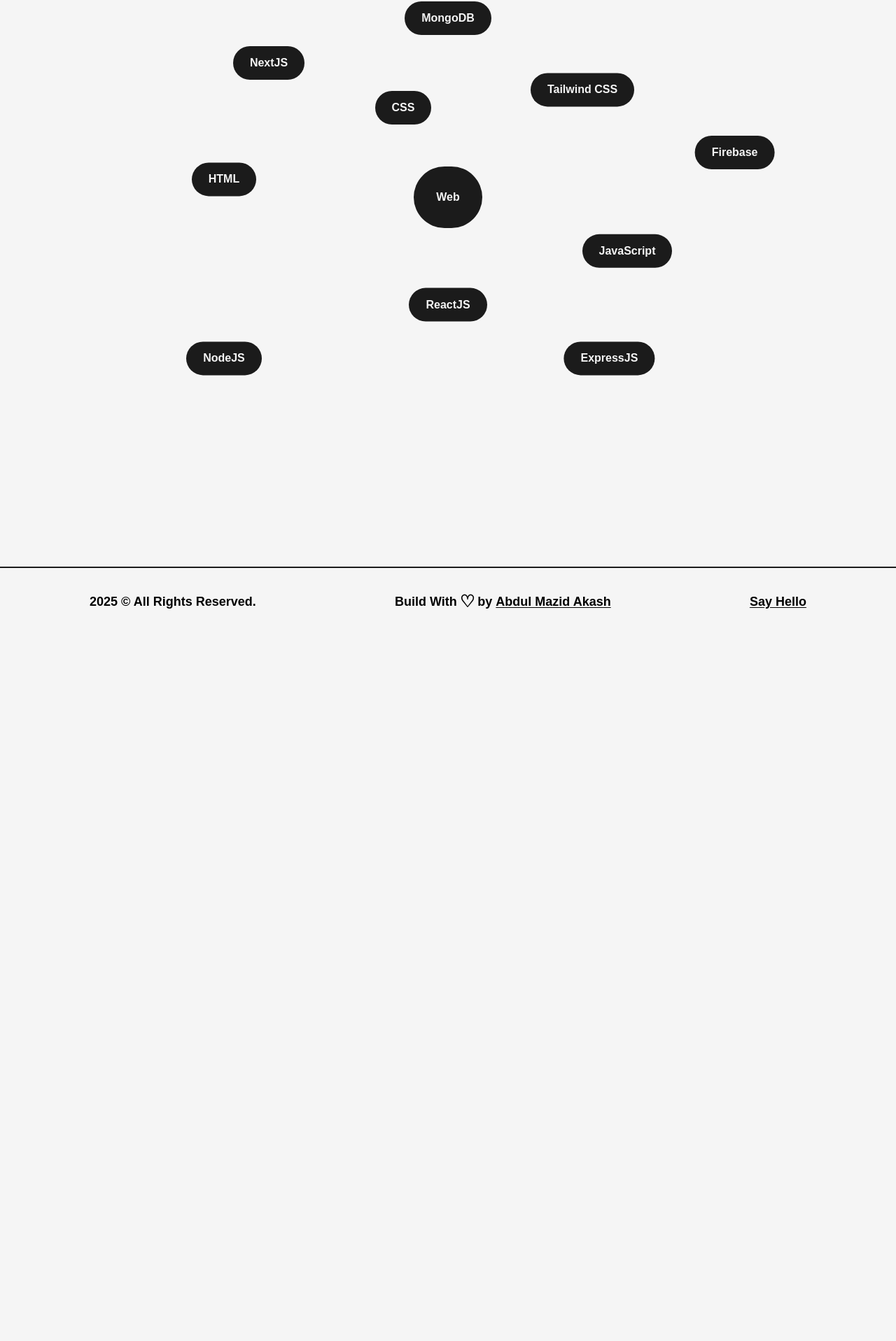
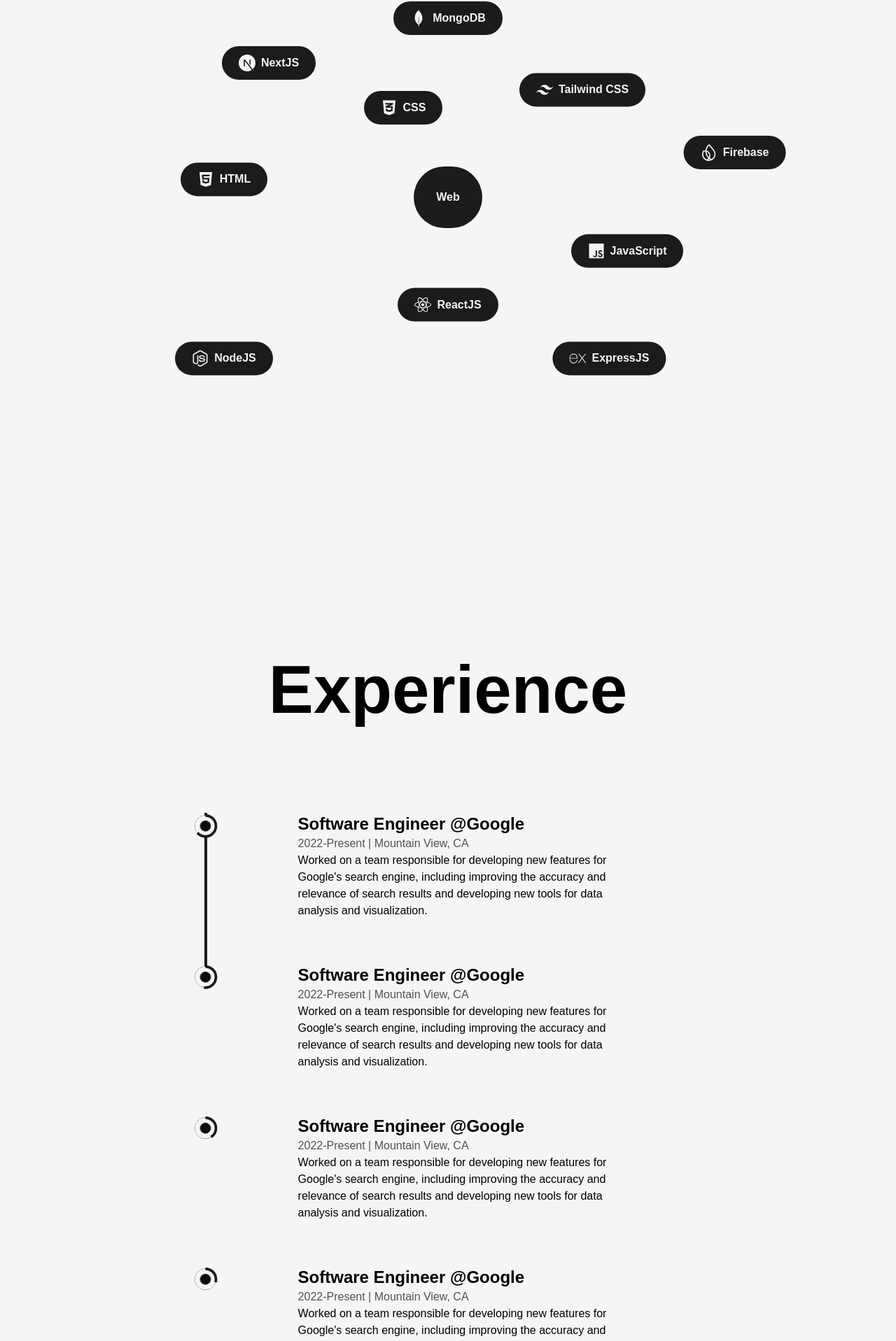
Before and after one commit to abdulmazidakash/f-next-js-portfolio-2025, a Next.js app: page /about in a window 1280 px wide. Shown: the part 1336-3253 px from the top of the page at 70% size. Before the commit the page ends 2244 px from the top, so only its background shows below. Built offline with nearby package versions, Linux system fonts and the light colour scheme.

Commit message:
experience section almost done

```diff
--- a/src/app/about/page.jsx
+++ b/src/app/about/page.jsx
@@ -1,4 +1,5 @@
 import AboutPage from '@/components/about/AboutPage'
+import Experience from '@/components/Experience';
 import SkillsSection from '@/components/Skills';
 import React from 'react'
 export const metadata = {
@@ -11,6 +12,7 @@
 	<div className='pt-16 p-32'>
 		<AboutPage/>
     <SkillsSection/>
+    <Experience/>
 	</div>
   )
 }
--- /dev/null
+++ b/src/components/Experience.jsx
@@ -0,0 +1,86 @@
+'use client'
+import React, { useRef } from 'react'
+import {motion, useScroll} from 'framer-motion'
+import LiIcon from './LiIcon'
+
+const Details = ({position, company, companyLink, time, address, work}) =>{
+	const ref = useRef(null);
+	return <li ref={ref} className='my-8 first:mt-0 last:mb-0 w-[60%] mx-auto flex flex-col items-center justify-between'>
+		<LiIcon reference={ref} />
+		<motion.div
+		initial={{y:50}}
+		whileInView={{y:0}}
+		transition={{duration:0.5, type:'spring'}}
+		>
+			<h3 className='capitalize font-bold text-2xl'>{position}&nbsp;<a href={companyLink} target='_blank' className='text-primary capitalize'>@{company}</a></h3>
+			<span className='capitalize font-medium text-dark/75'>
+				{time} | {address}
+			</span>
+			<p className='font-medium w-full'>
+				{work}
+			</p>
+		</motion.div>
+	</li>
+}
+
+export default function Experience() {
+	const ref = useRef(null);
+	const {scrollYProgress} = useScroll({
+		target: ref,
+		offset: ['start end', 'center start'],
+	})
+
+  return (
+	<div className='my-64'>
+		<h2 className='font-bold text-8xl mb-32 w-full text-center'>Experience</h2>
+
+		<div ref={ref} className='w-[75%] mx-auto relative'>
+			{/* sidebar div  */}
+			<motion.div style={{scaleY: scrollYProgress}} className='absolute left-9 top-0 w-[4px] h-full bg-dark origin-top'></motion.div>
+
+			<ul className='w-full flex flex-col items-start justify-between ml-4'>
+				<Details
+				position={'Software Engineer'}
+				company={'Google'}
+				companyLink={'www.google.com'}
+				time={'2022-Present'}
+				address={'Mountain View, CA'}
+				work={`Worked on a team responsible for developing new features for Google's
+						search engine, including improving the accuracy and relevance of search results and
+						developing new tools for data analysis and visualization.`}
+				/>
+				<Details
+				position={'Software Engineer'}
+				company={'Google'}
+				companyLink={'www.google.com'}
+				time={'2022-Present'}
+				address={'Mountain View, CA'}
+				work={`Worked on a team responsible for developing new features for Google's
+						search engine, including improving the accuracy and relevance of search results and
+						developing new tools for data analysis and visualization.`}
+				/>
+				<Details
+				position={'Software Engineer'}
+				company={'Google'}
+				companyLink={'www.google.com'}
+				time={'2022-Present'}
+				address={'Mountain View, CA'}
+				work={`Worked on a team responsible for developing new features for Google's
+						search engine, including improving the accuracy and relevance of search results and
+						developing new tools for data analysis and visualization.`}
+				/>
+				<Details
+				position={'Software Engineer'}
+				company={'Google'}
+				companyLink={'www.google.com'}
+				time={'2022-Present'}
+				address={'Mountain View, CA'}
+				work={`Worked on a team responsible for developing new features for Google's
+						search engine, including improving the accuracy and relevance of search results and
+						developing new tools for data analysis and visualization.`}
+				/>
+			</ul>
+		</div>
+	</div>
+  )
+}
--- /dev/null
+++ b/src/components/LiIcon.jsx
@@ -0,0 +1,24 @@
+'use client'
+import React from 'react'
+import {motion, useScroll} from 'framer-motion'
+
+export default function LiIcon({reference}) {
+	const {scrollYProgress} = useScroll({
+			target: reference,
+			offset: ['center end', 'center center'],
+		})
+  return (
+	<div>
+		<figure className='absolute  left-0 stroke-dark'>
+			<svg className='-rotate-90'  width={'75'} height={'75'} viewBox='0 0 100 100'>
+				<circle cx={'75'} cy={'50'} r={'20'} className='stroke-primary stroke-1 fill-none' />
+				<motion.circle
+				 cx={'75'} cy={'50'} r={'20'} className='stroke-[5px] fill-light'
+				 style={{pathLength: scrollYProgress}}
+				 />
+				<circle cx={'75'} cy={'50'} r={'10'} className='animate-pulse stroke-1 fill-primary'/>
+			</svg>
+		</figure>
+	</div>
+  )
+}
--- a/src/components/Skills.jsx
+++ b/src/components/Skills.jsx
@@ -1,44 +1,79 @@
-'use client'
-import React from 'react'
-import {motion} from 'framer-motion'
+'use client';
+import React from 'react';
+import { motion } from 'framer-motion';
+import {
+  FaHtml5,
+  FaCss3Alt,
+  FaJs,
+  FaReact,
+  FaNodeJs
+} from 'react-icons/fa';
+import { SiNextdotjs, SiTailwindcss, SiFirebase, SiMongodb, SiExpress } from 'react-icons/si';
 
-const Skill = ({name, x, y})=>{
+// Map skill names to Tailwind text color classes
+const skillColors = {
+  HTML: 'text-red-500',
+  CSS: 'text-blue-500',
+  default: 'text-[var(--text-light)]', // Fallback to custom light color
+};
+// Map skill names to their corresponding icons
+const skillIcons = {
+  HTML: FaHtml5,
+  CSS: FaCss3Alt,
+  JavaScript: FaJs,
+  ReactJS: FaReact,
+  NextJS: SiNextdotjs,
+  'Tailwind CSS': SiTailwindcss,
+  Firebase: SiFirebase,
+  MongoDB: SiMongodb,
+  NodeJS: FaNodeJs,
+  ExpressJS: SiExpress,
+};
+
+const Skill = ({ name, x, y }) => {
+  const Icon = skillIcons[name]; // Get the icon component for the skill
+  const colorClass = skillColors[name] || skillColors.default;
+
   return (
-		<motion.div className={`flex items-center justify-center rounded-full font-semibold bg-dark text-light px-6 py-3 shadow-dark cursor-pointer absolute`}
-			whileHover={{scale:1.05}}
-			initial={{x:0, y:0}}
-			whileInView={{x:x, y:y}}
-			viewport={{once: true}}
-			transition={{duration: 1.5}}
+    <motion.div
+      className={`flex items-center justify-center rounded-full font-semibold bg-dark text-light px-6 py-3 shadow-dark cursor-pointer absolute`}
+      whileHover={{ scale: 1.05 }}
+      initial={{ x: 0, y: 0 }}
+      whileInView={{ x, y }}
+      viewport={{ once: true }}
+      transition={{ duration: 1.5 }}
     >
+      {Icon && <Icon className="mr-2 text-2xl" />} {/* Render icon if it exists */}
       {name}
     </motion.div>
-	)
-}
+  );
+};
+
 export default function SkillsSection() {
   return (
     <div>
-		<h1 className='font-bold text-8xl mt-64 w-full text-center'>Skills</h1>
+      <h1 className="font-bold text-8xl mt-64 w-full text-center">Skills</h1>
       <div
-		className='w-full h-screen relative flex items-center justify-center rounded-full'
+        className="w-full h-screen relative flex items-center justify-center rounded-full"
         style={{ background: 'var(--background-circularLight)' }}
       >
-			<motion.div className={`flex items-center justify-center rounded-full font-semibold bg-dark text-light p-8 shadow-dark cursor-pointer`}
-			whileHover={{scale:1.05}}
+        <motion.div
+          className="flex items-center justify-center rounded-full font-semibold bg-dark text-light p-8 shadow-dark cursor-pointer"
+          whileHover={{ scale: 1.05 }}
         >
           Web
         </motion.div>
-			<Skill name={'HTML'} x={'-25vw'} y={'-2vw'} />
-			<Skill name={'CSS'} x={'-5vw'} y={'-10vw'} />
-			<Skill name={'JavaScript'} x={'20vw'} y={'6vw'} />
-			<Skill name={'ReactJS'} x={'0vw'} y={'12vw'} />
-			<Skill name={'NextJS'} x={'-20vw'} y={'-15vw'} />
-			<Skill name={'Tailwind CSS'} x={'15vw'} y={'-12vw'} />
-			<Skill name={'Firebase'} x={'32vw'} y={'-5vw'} />
-			<Skill name={'MongoDB'} x={'0vw'} y={'-20vw'} />
-			<Skill name={'NodeJS'} x={'-25vw'} y={'18vw'} />
-			<Skill name={'ExpressJS'} x={'18vw'} y={'18vw'} />
+        <Skill name="HTML" x="-25vw" y="-2vw" />
+        <Skill name="CSS" x="-5vw" y="-10vw" />
+        <Skill name="JavaScript" x="20vw" y="6vw" />
+        <Skill name="ReactJS" x="0vw" y="12vw" />
+        <Skill name="NextJS" x="-20vw" y="-15vw" />
+        <Skill name="Tailwind CSS" x="15vw" y="-12vw" />
+        <Skill name="Firebase" x="32vw" y="-5vw" />
+        <Skill name="MongoDB" x="0vw" y="-20vw" />
+        <Skill name="NodeJS" x="-25vw" y="18vw" />
+        <Skill name="ExpressJS" x="18vw" y="18vw" />
       </div>
     </div>
-  )
+  );
 }
```
Lines whose indentation alone changed are shown as unchanged.
